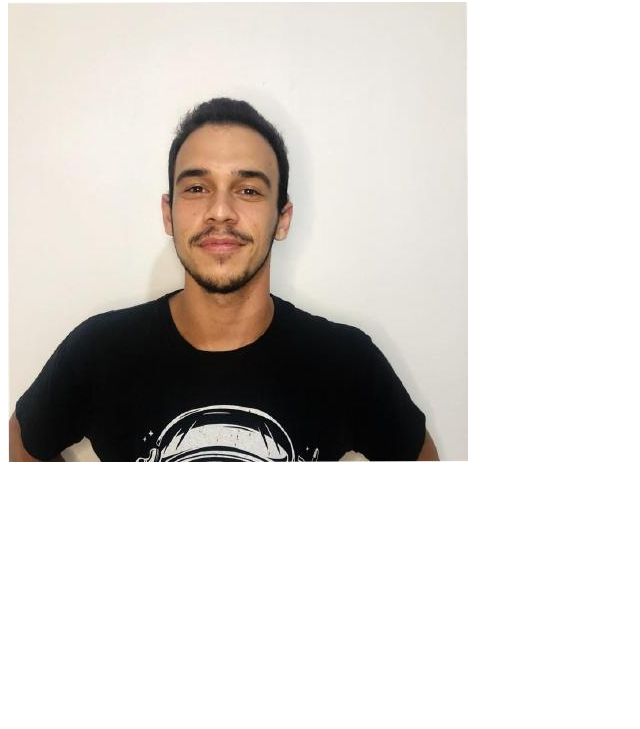
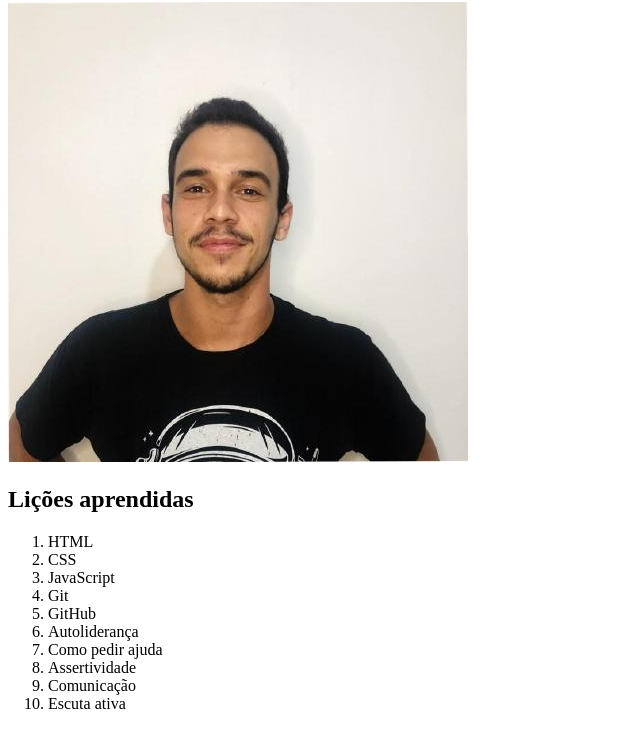
Before and after one commit to thiagosilva-tech/project-lessons-learned, a website: page index.html in a window 1280 px wide. Shown: the part 78-807 px from the top of the page, without its empty margins (0-640 px from the left). Drawn offline with Linux system fonts and the light colour scheme.

Commit message:
feat: add lista de lições aprendidas

```diff
--- a/index.html
+++ b/index.html
@@ -12,5 +12,23 @@
     </header>
     <img src="./imagem/foto.jpeg" alt="Minha foto" id="minha_foto">
 
+    <div id="lista_ordenada">
+        <h2>Lições aprendidas</h2>
+        <ol>
+            <li>HTML</li>
+            <li>CSS</li>
+            <li>JavaScript</li>
+            <li>Git</li>
+            <li>GitHub</li>
+            <li>Autoliderança</li>
+            <li>Como pedir ajuda</li>
+            <li>Assertividade</li>
+            <li>Comunicação</li>
+            <li>Escuta ativa</li>
+        </ol>
+    </div>
+
+
+
 </body>
 </html>
```
